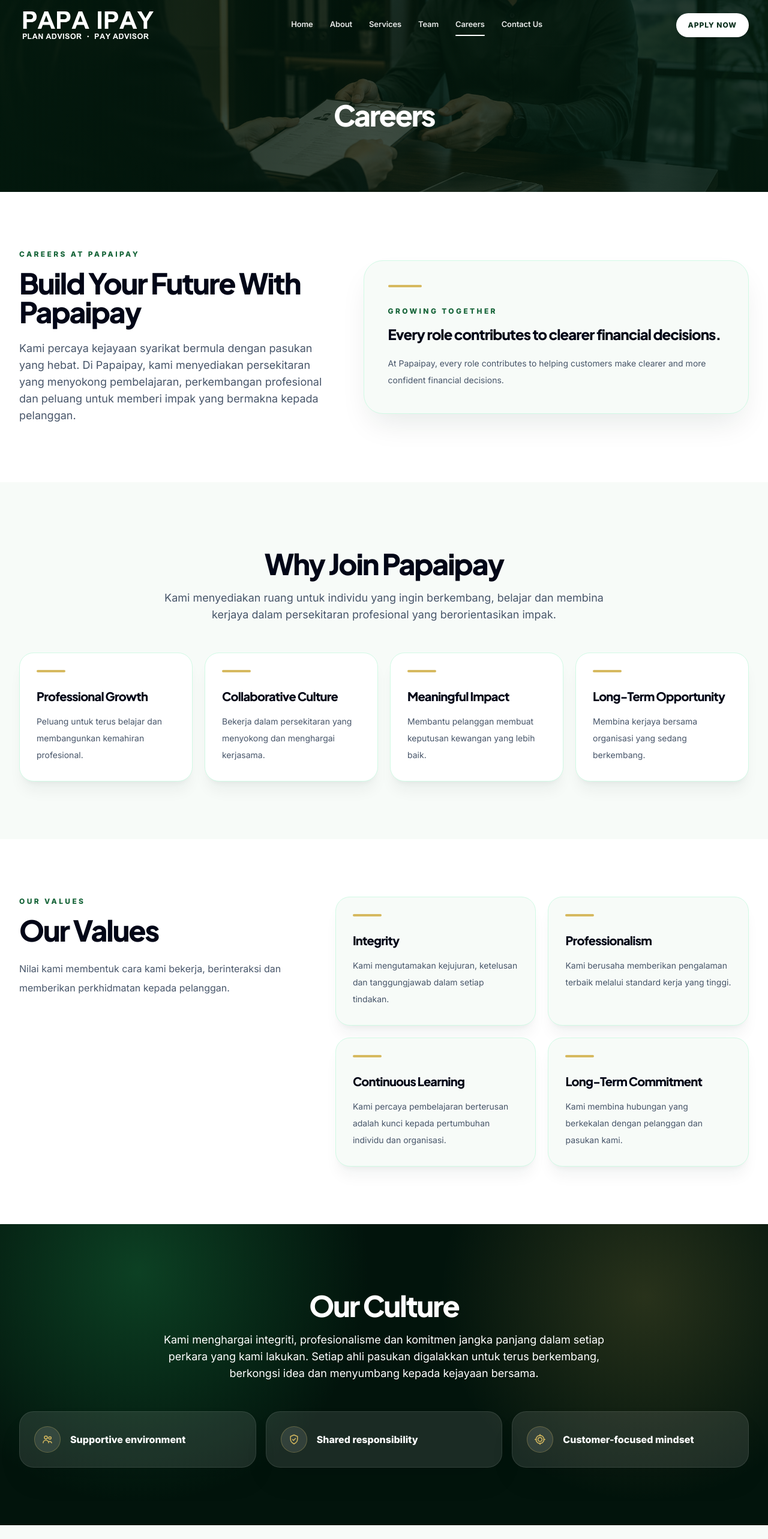
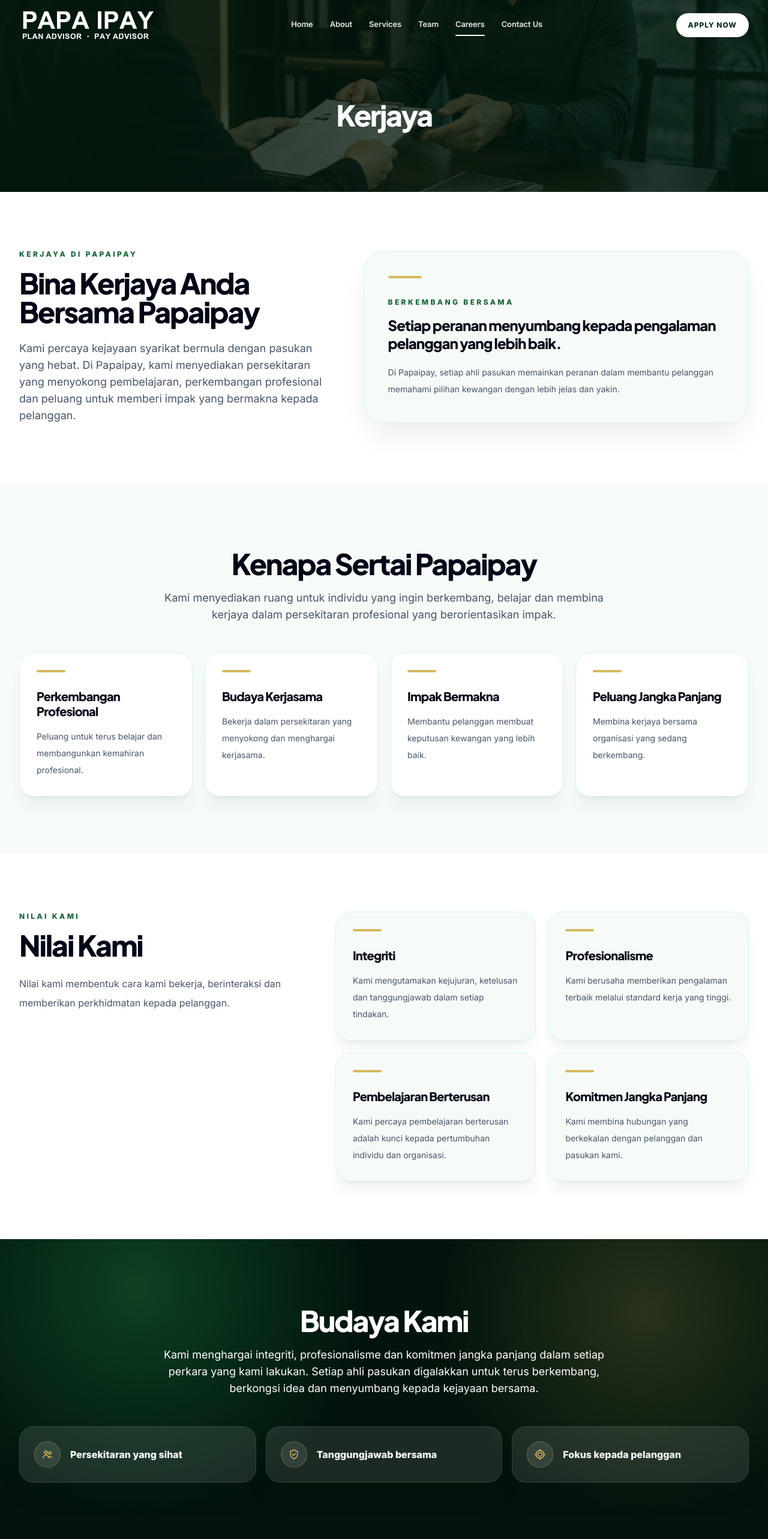
Before and after one commit to Neugens-Solution/papaipay-website, a Next.js app: page /careers in a window 1280 px wide. Shown: the top 2566 px of the page at 60% size. Built offline with nearby package versions, Linux system fonts and the light colour scheme.

Commit message:
Update careers page BM copy

```diff
--- a/app/careers/page.tsx
+++ b/app/careers/page.tsx
@@ -18,17 +18,17 @@
 ];
 
 const whyJoinCards = [
-  ["Professional Growth", "Peluang untuk terus belajar dan membangunkan kemahiran profesional."],
-  ["Collaborative Culture", "Bekerja dalam persekitaran yang menyokong dan menghargai kerjasama."],
-  ["Meaningful Impact", "Membantu pelanggan membuat keputusan kewangan yang lebih baik."],
-  ["Long-Term Opportunity", "Membina kerjaya bersama organisasi yang sedang berkembang."],
+  ["Perkembangan Profesional", "Peluang untuk terus belajar dan membangunkan kemahiran profesional."],
+  ["Budaya Kerjasama", "Bekerja dalam persekitaran yang menyokong dan menghargai kerjasama."],
+  ["Impak Bermakna", "Membantu pelanggan membuat keputusan kewangan yang lebih baik."],
+  ["Peluang Jangka Panjang", "Membina kerjaya bersama organisasi yang sedang berkembang."],
 ];
 
 const values = [
-  ["Integrity", "Kami mengutamakan kejujuran, ketelusan dan tanggungjawab dalam setiap tindakan."],
-  ["Professionalism", "Kami berusaha memberikan pengalaman terbaik melalui standard kerja yang tinggi."],
-  ["Continuous Learning", "Kami percaya pembelajaran berterusan adalah kunci kepada pertumbuhan individu dan organisasi."],
-  ["Long-Term Commitment", "Kami membina hubungan yang berkekalan dengan pelanggan dan pasukan kami."],
+  ["Integriti", "Kami mengutamakan kejujuran, ketelusan dan tanggungjawab dalam setiap tindakan."],
+  ["Profesionalisme", "Kami berusaha memberikan pengalaman terbaik melalui standard kerja yang tinggi."],
+  ["Pembelajaran Berterusan", "Kami percaya pembelajaran berterusan adalah kunci kepada pertumbuhan individu dan organisasi."],
+  ["Komitmen Jangka Panjang", "Kami membina hubungan yang berkekalan dengan pelanggan dan pasukan kami."],
 ];
 
 const opportunities = [
@@ -39,12 +39,12 @@
 ];
 
 const cultureItems = [
-  ["users", "Supportive environment"],
-  ["shield", "Shared responsibility"],
-  ["target", "Customer-focused mindset"],
+  ["users", "Persekitaran yang sihat"],
+  ["shield", "Tanggungjawab bersama"],
+  ["target", "Fokus kepada pelanggan"],
 ];
 
-const positions = [...opportunities.map(([title]) => title), "General Application"];
+const positions = [...opportunities.map(([title]) => title), "Permohonan Umum"];
 
 function BrandLogo({ dark = false }: { dark?: boolean }) {
   return <div className="flex items-center"><img src="/papaipay-logo.svg" alt="Papaipay" className={`h-11 w-auto object-contain md:h-14 ${dark ? "brightness-0 invert" : ""}`} /></div>;
@@ -84,65 +84,65 @@
         <div className="absolute inset-0 bg-[linear-gradient(90deg,rgba(3,26,14,0.9)_0%,rgba(3,26,14,0.72)_48%,rgba(3,26,14,0.88)_100%)]" />
         <div className="absolute inset-0 bg-gradient-to-t from-[#031a0e]/82 via-black/10 to-black/30" />
         <div className="relative mx-auto w-full max-w-7xl px-5 py-8 md:py-16 lg:px-8">
-          <h1 className="text-3xl font-extrabold leading-[1.05] tracking-[-0.05em] md:text-4xl lg:text-5xl">Careers</h1>
+          <h1 className="text-3xl font-extrabold leading-[1.05] tracking-[-0.05em] md:text-4xl lg:text-5xl">Kerjaya</h1>
         </div>
       </section>
 
       <section className="bg-white px-5 py-20 lg:px-8 lg:py-24">
         <div className="mx-auto grid max-w-7xl gap-12 lg:grid-cols-[0.9fr_1.1fr] lg:items-center">
           <div>
-            <p className="text-xs font-extrabold uppercase tracking-[0.28em] text-brand-700">Careers At Papaipay</p>
-            <h2 className="mt-4 text-3xl font-extrabold leading-[1.04] tracking-[-0.045em] text-slate-950 md:text-5xl">Build Your Future With Papaipay</h2>
+            <p className="text-xs font-extrabold uppercase tracking-[0.28em] text-brand-700">Kerjaya Di Papaipay</p>
+            <h2 className="mt-4 text-3xl font-extrabold leading-[1.04] tracking-[-0.045em] text-slate-950 md:text-5xl">Bina Kerjaya Anda Bersama Papaipay</h2>
             <p className="mt-6 max-w-2xl text-base leading-8 text-slate-600 md:text-lg">Kami percaya kejayaan syarikat bermula dengan pasukan yang hebat. Di Papaipay, kami menyediakan persekitaran yang menyokong pembelajaran, perkembangan profesional dan peluang untuk memberi impak yang bermakna kepada pelanggan.</p>
           </div>
           <div className="rounded-[2rem] border border-emerald-100 bg-[#f7fbf8] p-8 shadow-2xl shadow-emerald-950/10 md:p-10">
             <div className="h-1 w-14 rounded-full bg-[#d6b95f]" />
-            <p className="mt-8 text-xs font-extrabold uppercase tracking-[0.28em] text-brand-700">Growing Together</p>
-            <h3 className="mt-4 text-2xl font-extrabold leading-tight tracking-[-0.04em] text-slate-950">Every role contributes to clearer financial decisions.</h3>
-            <p className="mt-5 text-sm leading-7 text-slate-600">At Papaipay, every role contributes to helping customers make clearer and more confident financial decisions.</p>
+            <p className="mt-8 text-xs font-extrabold uppercase tracking-[0.28em] text-brand-700">Berkembang Bersama</p>
+            <h3 className="mt-4 text-2xl font-extrabold leading-tight tracking-[-0.04em] text-slate-950">Setiap peranan menyumbang kepada pengalaman pelanggan yang lebih baik.</h3>
+            <p className="mt-5 text-sm leading-7 text-slate-600">Di Papaipay, setiap ahli pasukan memainkan peranan dalam membantu pelanggan memahami pilihan kewangan dengan lebih jelas dan yakin.</p>
           </div>
         </div>
       </section>
 
-      <section className="bg-[#f7fbf8] px-5 py-20 lg:px-8 lg:py-24"><div className="mx-auto max-w-7xl"><SectionHeading title="Why Join Papaipay" intro="Kami menyediakan ruang untuk individu yang ingin berkembang, belajar dan membina kerjaya dalam persekitaran profesional yang berorientasikan impak." /><div className="mt-12 grid gap-5 md:grid-cols-2 lg:grid-cols-4">{whyJoinCards.map(([title, text]) => <article key={title} className="rounded-[1.5rem] border border-emerald-100 bg-white p-7 shadow-xl shadow-emerald-950/5"><div className="mb-7 h-1 w-12 rounded-full bg-[#d6b95f]" /><h3 className="text-xl font-extrabold leading-tight tracking-[-0.04em] text-slate-950">{title}</h3><p className="mt-4 text-sm leading-7 text-slate-600">{text}</p></article>)}</div></div></section>
+      <section className="bg-[#f7fbf8] px-5 py-20 lg:px-8 lg:py-24"><div className="mx-auto max-w-7xl"><SectionHeading title="Kenapa Sertai Papaipay" intro="Kami menyediakan ruang untuk individu yang ingin berkembang, belajar dan membina kerjaya dalam persekitaran profesional yang berorientasikan impak." /><div className="mt-12 grid gap-5 md:grid-cols-2 lg:grid-cols-4">{whyJoinCards.map(([title, text]) => <article key={title} className="rounded-[1.5rem] border border-emerald-100 bg-white p-7 shadow-xl shadow-emerald-950/5"><div className="mb-7 h-1 w-12 rounded-full bg-[#d6b95f]" /><h3 className="text-xl font-extrabold leading-tight tracking-[-0.04em] text-slate-950">{title}</h3><p className="mt-4 text-sm leading-7 text-slate-600">{text}</p></article>)}</div></div></section>
 
-      <section className="bg-white px-5 py-20 lg:px-8 lg:py-24"><div className="mx-auto grid max-w-7xl gap-12 lg:grid-cols-[0.82fr_1.18fr] lg:items-start"><div className="lg:sticky lg:top-28"><p className="text-xs font-extrabold uppercase tracking-[0.28em] text-brand-700">Our Values</p><h2 className="mt-4 text-3xl font-extrabold leading-[1.04] tracking-[-0.045em] text-slate-950 md:text-5xl">Our Values</h2><p className="mt-6 max-w-md text-base leading-8 text-slate-600">Nilai kami membentuk cara kami bekerja, berinteraksi dan memberikan perkhidmatan kepada pelanggan.</p></div><div className="grid gap-5 md:grid-cols-2">{values.map(([title, text]) => <article key={title} className="rounded-[1.5rem] border border-emerald-100 bg-[#f7fbf8] p-7 shadow-xl shadow-emerald-950/5"><div className="mb-7 h-1 w-12 rounded-full bg-[#d6b95f]" /><h3 className="text-xl font-extrabold leading-tight tracking-[-0.04em] text-slate-950">{title}</h3><p className="mt-4 text-sm leading-7 text-slate-600">{text}</p></article>)}</div></div></section>
+      <section className="bg-white px-5 py-20 lg:px-8 lg:py-24"><div className="mx-auto grid max-w-7xl gap-12 lg:grid-cols-[0.82fr_1.18fr] lg:items-start"><div className="lg:sticky lg:top-28"><p className="text-xs font-extrabold uppercase tracking-[0.28em] text-brand-700">Nilai Kami</p><h2 className="mt-4 text-3xl font-extrabold leading-[1.04] tracking-[-0.045em] text-slate-950 md:text-5xl">Nilai Kami</h2><p className="mt-6 max-w-md text-base leading-8 text-slate-600">Nilai kami membentuk cara kami bekerja, berinteraksi dan memberikan perkhidmatan kepada pelanggan.</p></div><div className="grid gap-5 md:grid-cols-2">{values.map(([title, text]) => <article key={title} className="rounded-[1.5rem] border border-emerald-100 bg-[#f7fbf8] p-7 shadow-xl shadow-emerald-950/5"><div className="mb-7 h-1 w-12 rounded-full bg-[#d6b95f]" /><h3 className="text-xl font-extrabold leading-tight tracking-[-0.04em] text-slate-950">{title}</h3><p className="mt-4 text-sm leading-7 text-slate-600">{text}</p></article>)}</div></div></section>
 
-      <section className="relative overflow-hidden bg-[#02140c] px-5 py-20 text-white lg:px-8 lg:py-24"><div className="absolute inset-0 bg-[radial-gradient(circle_at_18%_16%,rgba(31,143,77,0.36),transparent_34%),radial-gradient(circle_at_84%_24%,rgba(214,185,95,0.18),transparent_30%),linear-gradient(135deg,rgba(255,255,255,0.05)_0_1px,transparent_1px_24px)]" /><div className="relative mx-auto max-w-7xl"><SectionHeading title="Our Culture" intro="Kami menghargai integriti, profesionalisme dan komitmen jangka panjang dalam setiap perkara yang kami lakukan. Setiap ahli pasukan digalakkan untuk terus berkembang, berkongsi idea dan menyumbang kepada kejayaan bersama." light /><div className="mt-12 grid gap-4 md:grid-cols-3">{cultureItems.map(([icon, item]) => <div key={item} className="flex items-center gap-4 rounded-[1.5rem] border border-white/10 bg-white/10 p-6 text-left shadow-2xl shadow-black/10"><div className="grid h-11 w-11 shrink-0 place-items-center rounded-full border border-[#d6b95f]/30 bg-white/10 text-[#d6b95f]"><CultureIcon name={icon} className="h-5 w-5" /></div><p className="text-base font-extrabold leading-6 text-white">{item}</p></div>)}</div></div></section>
+      <section className="relative overflow-hidden bg-[#02140c] px-5 py-20 text-white lg:px-8 lg:py-24"><div className="absolute inset-0 bg-[radial-gradient(circle_at_18%_16%,rgba(31,143,77,0.36),transparent_34%),radial-gradient(circle_at_84%_24%,rgba(214,185,95,0.18),transparent_30%),linear-gradient(135deg,rgba(255,255,255,0.05)_0_1px,transparent_1px_24px)]" /><div className="relative mx-auto max-w-7xl"><SectionHeading title="Budaya Kami" intro="Kami menghargai integriti, profesionalisme dan komitmen jangka panjang dalam setiap perkara yang kami lakukan. Setiap ahli pasukan digalakkan untuk terus berkembang, berkongsi idea dan menyumbang kepada kejayaan bersama." light /><div className="mt-12 grid gap-4 md:grid-cols-3">{cultureItems.map(([icon, item]) => <div key={item} className="flex items-center gap-4 rounded-[1.5rem] border border-white/10 bg-white/10 p-6 text-left shadow-2xl shadow-black/10"><div className="grid h-11 w-11 shrink-0 place-items-center rounded-full border border-[#d6b95f]/30 bg-white/10 text-[#d6b95f]"><CultureIcon name={icon} className="h-5 w-5" /></div><p className="text-base font-extrabold leading-6 text-white">{item}</p></div>)}</div></div></section>
 
-      <section className="bg-[#f7fbf8] px-5 py-20 lg:px-8 lg:py-24"><div className="mx-auto max-w-7xl"><SectionHeading title="Current Opportunities" intro="Terokai peluang kerjaya bersama Papaipay dan sertai pasukan yang komited untuk memberi nilai kepada pelanggan." /><div className="mt-12 grid gap-5 md:grid-cols-2">{opportunities.map(([title, text]) => <article key={title} className="rounded-[1.75rem] border border-emerald-100 bg-white p-7 shadow-xl shadow-emerald-950/5"><div className="flex flex-wrap items-start justify-between gap-4"><h3 className="text-2xl font-extrabold leading-tight tracking-[-0.04em] text-slate-950">{title}</h3><span className="rounded-full bg-emerald-50 px-4 py-2 text-[11px] font-extrabold uppercase tracking-[0.12em] text-brand-700">Open for Application</span></div><p className="mt-5 text-sm leading-7 text-slate-600">{text}</p><a href="#submit-resume" className="mt-7 inline-flex rounded-full bg-brand-700 px-6 py-3 text-xs font-extrabold uppercase tracking-[0.12em] text-white shadow-lg shadow-emerald-950/15 transition hover:-translate-y-0.5 hover:bg-brand-900">Apply Now</a></article>)}</div></div></section>
+      <section className="bg-[#f7fbf8] px-5 py-20 lg:px-8 lg:py-24"><div className="mx-auto max-w-7xl"><SectionHeading title="Peluang Kerjaya Semasa" intro="Terokai peluang kerjaya bersama Papaipay dan sertai pasukan yang komited untuk memberi nilai kepada pelanggan." /><div className="mt-12 grid gap-5 md:grid-cols-2">{opportunities.map(([title, text]) => <article key={title} className="rounded-[1.75rem] border border-emerald-100 bg-white p-7 shadow-xl shadow-emerald-950/5"><div className="flex flex-wrap items-start justify-between gap-4"><h3 className="text-2xl font-extrabold leading-tight tracking-[-0.04em] text-slate-950">{title}</h3><span className="rounded-full bg-emerald-50 px-4 py-2 text-[11px] font-extrabold uppercase tracking-[0.12em] text-brand-700">Dibuka Untuk Permohonan</span></div><p className="mt-5 text-sm leading-7 text-slate-600">{text}</p><a href="#submit-resume" className="mt-7 inline-flex rounded-full bg-brand-700 px-6 py-3 text-xs font-extrabold uppercase tracking-[0.12em] text-white shadow-lg shadow-emerald-950/15 transition hover:-translate-y-0.5 hover:bg-brand-900">Mohon Sekarang</a></article>)}</div></div></section>
 
-      <section className="bg-white px-5 py-20 lg:px-8 lg:py-24"><div className="mx-auto max-w-7xl rounded-[2rem] border border-emerald-100 bg-[#f7fbf8] p-8 text-center shadow-2xl shadow-emerald-950/10 md:p-12"><h2 className="text-3xl font-extrabold leading-tight tracking-[-0.045em] text-slate-950 md:text-5xl">Don&apos;t See A Suitable Position?</h2><p className="mx-auto mt-6 max-w-3xl text-base leading-8 text-slate-600">Kami sentiasa berminat untuk berhubung dengan individu yang berbakat dan bermotivasi. Jika anda percaya anda boleh menyumbang kepada Papaipay, kami mengalu-alukan permohonan anda.</p><a href="#submit-resume" className="mt-8 inline-flex rounded-full bg-brand-700 px-8 py-4 text-xs font-extrabold uppercase tracking-[0.12em] text-white shadow-xl shadow-emerald-950/15 transition hover:-translate-y-0.5 hover:bg-brand-900">Send Your Resume</a></div></section>
+      <section className="bg-white px-5 py-20 lg:px-8 lg:py-24"><div className="mx-auto max-w-7xl rounded-[2rem] border border-emerald-100 bg-[#f7fbf8] p-8 text-center shadow-2xl shadow-emerald-950/10 md:p-12"><h2 className="text-3xl font-extrabold leading-tight tracking-[-0.045em] text-slate-950 md:text-5xl">Tidak Menemui Jawatan Yang Sesuai?</h2><p className="mx-auto mt-6 max-w-3xl text-base leading-8 text-slate-600">Kami sentiasa berminat untuk berhubung dengan individu yang berbakat dan bermotivasi. Jika anda percaya anda boleh menyumbang kepada Papaipay, kami mengalu-alukan permohonan anda.</p><a href="#submit-resume" className="mt-8 inline-flex rounded-full bg-brand-700 px-8 py-4 text-xs font-extrabold uppercase tracking-[0.12em] text-white shadow-xl shadow-emerald-950/15 transition hover:-translate-y-0.5 hover:bg-brand-900">Hantar Resume Anda</a></div></section>
 
       <section id="submit-resume" className="bg-[#f7fbf8] px-5 py-20 lg:px-8 lg:py-24">
         <div className="mx-auto grid max-w-7xl overflow-hidden rounded-[2.25rem] border border-emerald-100 bg-white shadow-2xl shadow-emerald-950/10 lg:grid-cols-[0.9fr_1.1fr]">
           <div className="relative overflow-hidden bg-[linear-gradient(135deg,#082314_0%,#0b301d_55%,#031a0e_100%)] p-8 text-white md:p-12">
             <div className="absolute inset-0 bg-[radial-gradient(circle_at_18%_18%,rgba(214,185,95,0.22),transparent_32%),radial-gradient(circle_at_85%_15%,rgba(31,143,77,0.35),transparent_36%)]" />
             <div className="relative">
-              <span className="inline-flex rounded-full border border-[#d6b95f]/30 bg-white/10 px-4 py-2 text-[11px] font-extrabold uppercase tracking-[0.24em] text-[#d6b95f]">APPLICATION FORM</span>
-              <h2 className="mt-6 text-3xl font-extrabold leading-[1.04] tracking-[-0.045em] md:text-5xl">Submit Your Resume</h2>
+              <span className="inline-flex rounded-full border border-[#d6b95f]/30 bg-white/10 px-4 py-2 text-[11px] font-extrabold uppercase tracking-[0.24em] text-[#d6b95f]">BORANG PERMOHONAN</span>
+              <h2 className="mt-6 text-3xl font-extrabold leading-[1.04] tracking-[-0.045em] md:text-5xl">Hantar Resume Anda</h2>
               <p className="mt-5 max-w-xl text-base leading-8 text-white/74">Lengkapkan maklumat anda dan kongsikan resume untuk pertimbangan pasukan kami.</p>
               <ul className="mt-8 grid gap-3 text-sm font-semibold text-white/82">
-                {['Open for motivated individuals', 'Professional growth opportunities', 'Shortlisted candidates will be contacted'].map((item) => <li key={item} className="flex items-center gap-3"><span className="h-2 w-2 rounded-full bg-[#d6b95f]" />{item}</li>)}
+                {['Terbuka kepada individu yang bermotivasi', 'Peluang perkembangan profesional', 'Calon yang disenarai pendek akan dihubungi'].map((item) => <li key={item} className="flex items-center gap-3"><span className="h-2 w-2 rounded-full bg-[#d6b95f]" />{item}</li>)}
               </ul>
-              <div className="mt-10 rounded-2xl border border-white/10 bg-white/10 p-5 text-sm font-semibold leading-7 text-white/78">Our team will review your submission and contact shortlisted candidates.</div>
+              <div className="mt-10 rounded-2xl border border-white/10 bg-white/10 p-5 text-sm font-semibold leading-7 text-white/78">Pasukan kami akan menyemak permohonan anda dan menghubungi calon yang disenarai pendek.</div>
             </div>
           </div>
           <form className="bg-[#f7fbf8] p-6 md:p-10">
             <div className="grid gap-5 md:grid-cols-2">
-              <Field label="Full Name" placeholder="Your full name" />
-              <Field label="Email Address" placeholder="you@example.com" type="email" />
-              <Field label="Phone Number" placeholder="012-345 6789" type="tel" />
-              <label className="grid gap-2 text-sm font-extrabold text-slate-800"><span>Position Applied For</span><select required className="h-14 rounded-2xl border border-emerald-100 bg-white px-5 text-sm font-semibold text-slate-800 outline-none transition focus:border-brand-700 focus:ring-4 focus:ring-brand-700/10">{positions.map((position) => <option key={position}>{position}</option>)}</select></label>
+              <Field label="Nama Penuh" placeholder="Nama penuh anda" />
+              <Field label="Alamat E-mel" placeholder="you@example.com" type="email" />
+              <Field label="Nombor Telefon" placeholder="012-345 6789" type="tel" />
+              <label className="grid gap-2 text-sm font-extrabold text-slate-800"><span>Jawatan Dipohon</span><select required className="h-14 rounded-2xl border border-emerald-100 bg-white px-5 text-sm font-semibold text-slate-800 outline-none transition focus:border-brand-700 focus:ring-4 focus:ring-brand-700/10">{positions.map((position) => <option key={position}>{position}</option>)}</select></label>
             </div>
-            <label className="mt-5 grid gap-2 text-sm font-extrabold text-slate-800"><span>Message</span><textarea rows={5} required placeholder="Tell us briefly about your experience and career interest." className="resize-none rounded-2xl border border-emerald-100 bg-white px-5 py-4 text-sm font-semibold text-slate-800 outline-none transition placeholder:text-slate-400 focus:border-brand-700 focus:ring-4 focus:ring-brand-700/10" /></label>
-            <label className="mt-5 grid gap-2 text-sm font-extrabold text-slate-800"><span>Upload Resume</span><input required type="file" accept=".pdf,.doc,.docx" className="rounded-2xl border border-dashed border-emerald-200 bg-white px-5 py-4 text-sm font-semibold text-slate-700 outline-none file:mr-4 file:rounded-full file:border-0 file:bg-brand-700 file:px-5 file:py-2.5 file:text-xs file:font-extrabold file:uppercase file:tracking-[0.1em] file:text-white focus:border-brand-700 focus:ring-4 focus:ring-brand-700/10" /></label>
-            <button type="submit" className="mt-7 w-full rounded-full bg-brand-700 px-8 py-4 text-xs font-extrabold uppercase tracking-[0.14em] text-white shadow-xl shadow-emerald-950/15 transition hover:-translate-y-0.5 hover:bg-brand-900 md:w-auto">Submit Application</button>
+            <label className="mt-5 grid gap-2 text-sm font-extrabold text-slate-800"><span>Mesej</span><textarea rows={5} required placeholder="Ceritakan secara ringkas tentang pengalaman dan minat kerjaya anda." className="resize-none rounded-2xl border border-emerald-100 bg-white px-5 py-4 text-sm font-semibold text-slate-800 outline-none transition placeholder:text-slate-400 focus:border-brand-700 focus:ring-4 focus:ring-brand-700/10" /></label>
+            <label className="mt-5 grid gap-2 text-sm font-extrabold text-slate-800"><span>Muat Naik Resume</span><input required type="file" accept=".pdf,.doc,.docx" className="rounded-2xl border border-dashed border-emerald-200 bg-white px-5 py-4 text-sm font-semibold text-slate-700 outline-none file:mr-4 file:rounded-full file:border-0 file:bg-brand-700 file:px-5 file:py-2.5 file:text-xs file:font-extrabold file:uppercase file:tracking-[0.1em] file:text-white focus:border-brand-700 focus:ring-4 focus:ring-brand-700/10" /></label>
+            <button type="submit" className="mt-7 w-full rounded-full bg-brand-700 px-8 py-4 text-xs font-extrabold uppercase tracking-[0.14em] text-white shadow-xl shadow-emerald-950/15 transition hover:-translate-y-0.5 hover:bg-brand-900 md:w-auto">Hantar Permohonan</button>
           </form>
         </div>
       </section>
 
-      <section className="bg-white px-5 pb-20 lg:px-8 lg:pb-24"><div className="relative mx-auto max-w-7xl overflow-hidden rounded-[2rem] bg-[linear-gradient(135deg,#082314_0%,#0b301d_52%,#031a0e_100%)] p-8 text-center text-white shadow-2xl shadow-emerald-950/20 md:p-14"><div className="absolute inset-0 bg-cover bg-center opacity-[0.12]" style={{ backgroundImage: "url('/hero-career.png')" }} /><div className="absolute inset-0 bg-black/25" /><div className="relative"><h2 className="mx-auto max-w-3xl text-3xl font-extrabold leading-tight tracking-[-0.045em] md:text-5xl">Ready To Join Papaipay?</h2><p className="mx-auto mt-6 max-w-2xl text-base leading-8 text-white/78">Take the next step in your professional journey and grow together with us.</p><a href="#submit-resume" className="mt-9 inline-flex rounded-full bg-white px-8 py-4 text-xs font-extrabold uppercase tracking-[0.12em] text-brand-900 shadow-xl transition hover:-translate-y-0.5 hover:bg-white/90">Apply Now</a></div></div></section>
+      <section className="bg-white px-5 pb-20 lg:px-8 lg:pb-24"><div className="relative mx-auto max-w-7xl overflow-hidden rounded-[2rem] bg-[linear-gradient(135deg,#082314_0%,#0b301d_52%,#031a0e_100%)] p-8 text-center text-white shadow-2xl shadow-emerald-950/20 md:p-14"><div className="absolute inset-0 bg-cover bg-center opacity-[0.12]" style={{ backgroundImage: "url('/hero-career.png')" }} /><div className="absolute inset-0 bg-black/25" /><div className="relative"><h2 className="mx-auto max-w-3xl text-3xl font-extrabold leading-tight tracking-[-0.045em] md:text-5xl">Sedia Menyertai Papaipay?</h2><p className="mx-auto mt-6 max-w-2xl text-base leading-8 text-white/78">Ambil langkah seterusnya dalam perjalanan kerjaya anda dan berkembang bersama kami.</p><a href="#submit-resume" className="mt-9 inline-flex rounded-full bg-white px-8 py-4 text-xs font-extrabold uppercase tracking-[0.12em] text-brand-900 shadow-xl transition hover:-translate-y-0.5 hover:bg-white/90">Mohon Sekarang</a></div></div></section>
 
       <SiteFooter />
     </main>
```
